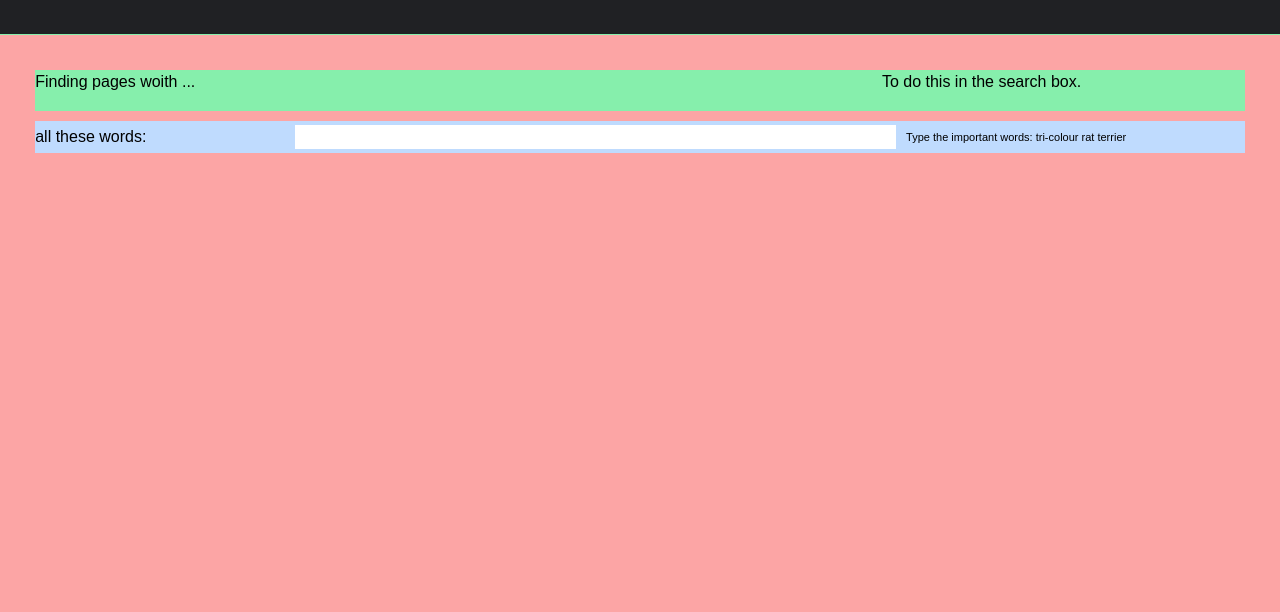
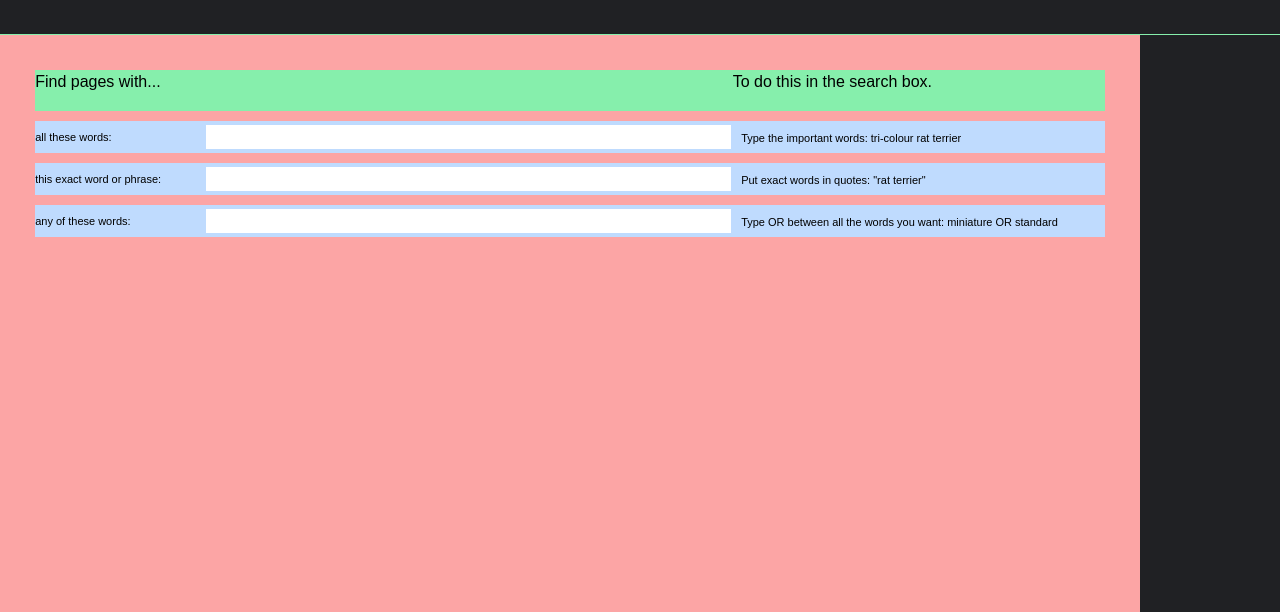
Before and after one commit to ahmedjs78/cs50w-search, a plain HTML site: page advanced-search.html in a window 1280 px wide. Shown: the part 188-800 px from the top of the page. Drawn offline with nearby package versions, Linux system fonts and the light colour scheme.

Commit message:
need to fix the therd div  last part

```diff
--- a/advanced-search.html
+++ b/advanced-search.html
@@ -34,33 +34,61 @@
         <!-- end green line -->
     </div>
     <!-- search from -->
-    <div class="p-[2.20rem] bg-red-300 h-[100%] w-[100%]">
+    <div class="p-[2.20rem] bg-red-300 h-[100%] w-[100%] max-w-[1140px]">
         <!-- from start -->
         <form action="https://www.google.com/search" class="flex flex-col gap-[10px]">
             <!-- Finding pagfes with start -->
             <div class="big-line-form bg-green-300 h-[41px] ">
                 <div class="flex justify-between ">
-                    <div class="w-[30%]">
-                        <p>Finding pages woith ...</p>
+                    <div class="w-[18%]">
+                        <p>Find pages with...</p>
                     </div>
-                    <div class="w-[40%]"></div>
-                    <div class="w-[30%]">
+                    <div class="w-[57%]"></div>
+                    <div class="w-[40%]">
                         <p>To do this in the search box.</p>
                     </div>
                 </div>
             </div>
             <!-- finding pages with end -->
+            <!-- all this words  -->
             <div class="bg-blue-200 w-[100%] h-[2rem] flex items-center flex-wrap">
-                <div class="min-w-40 w-[16%]">
-                    <p >all these words: </p>
+                <div class="min-w-40 w-[16%] inline-block">
+                    <p class="text-[11px]">all these words: </p>
                 </div>
-                <div class="pr-[10px] w-[56%] border-1 border-[#000] text-right">
-                    <input class="w-[90%]" type="text" name="q">
+                <div class="pr-[10px] w-[50%] border-1 border-[#000] inline-block">
+                    <input class="w-[100%] pl-[10px]" type="text" name="q">
                 </div>
                 <div class="min-w-70 table-cell">
-                    <p class="text-[11px]">Type the important words: tri-colour rat terrier</p>
+                    <p class="text-[11px] inline-block">Type the important words: tri-colour rat terrier</p>
                 </div>
             </div>
+            <!-- all these words end -->
+            <!-- this exact word or phrase -->
+            <div class="bg-blue-200 w-[100%] h-[2rem] flex items-center flex-wrap">
+                <div class="min-w-40 w-[16%] inline-block">
+                    <p class="text-[11px]">this exact word or phrase:</p>
+                </div>
+                <div class="pr-[10px] w-[50%] border-1 border-[#000] inline-block">
+                    <input class="w-[100%] pl-[10px]" type="text" name="epq">
+                </div>
+                <div class="min-w-70 table-cell">
+                    <p class="text-[11px] inline-block">Put exact words in quotes: "rat terrier"</p>
+                </div>
+            </div>
+            <!-- this exact word or phrase end -->
+            <!-- any of these words: -->
+            <div class="bg-blue-200 w-[100%] h-[2rem] flex items-center flex-wrap">
+                <div class="min-w-40 w-[16%] inline-block">
+                    <p class="text-[11px]">any of these words:</p>
+                </div>
+                <div class="pr-[10px] w-[50%] border-1 border-[#000] inline-block">
+                    <input class="w-[100%] pl-[10px]" type="text" name="epq">
+                </div>
+                <div class="min-w-70 table-cell w-[32%] min-w-[270px] inline-block">
+                    <p class="text-[11px] inline-block">Type OR between all the words you want: miniature OR standard</p>
+                </div>
+            </div>
+            <!-- any of these words end -->
         </form>
         <!-- form end -->
     </div>
```
